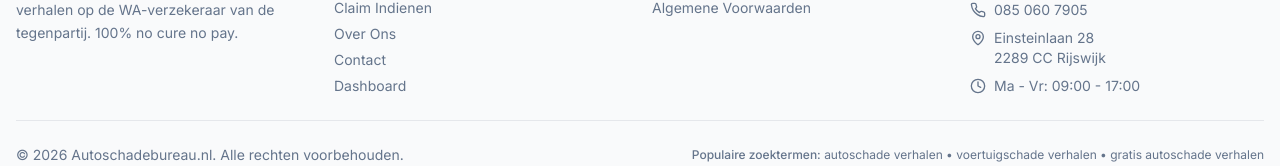
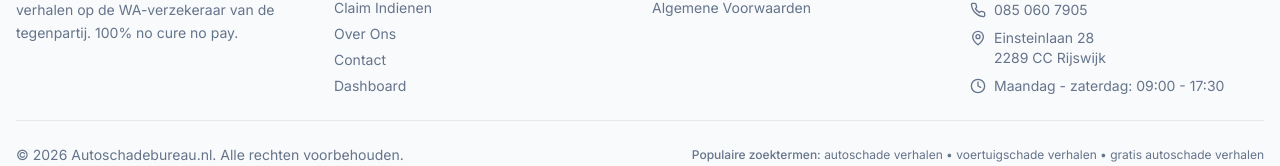
Before and after one commit to Championne/Gratisschadeverhalen.nl, a Next.js app: page / in a window 1280 px wide. Shown: the part 8150-8316 px from the top of the page. Built offline with nearby package versions, Linux system fonts and the light colour scheme.

Commit message:
Update operating hours in site footer

```diff
--- a/components/site-footer.tsx
+++ b/components/site-footer.tsx
@@ -96,7 +96,7 @@ export function SiteFooter() {
               <li className="flex items-start gap-2 text-muted-foreground">
                 <Clock className="h-4 w-4 flex-shrink-0 mt-0.5" />
                 <span>
-                  Ma - Vr: 09:00 - 17:00
+                  Maandag - zaterdag: 09:00 - 17:30
                 </span>
               </li>
             </ul>
```
